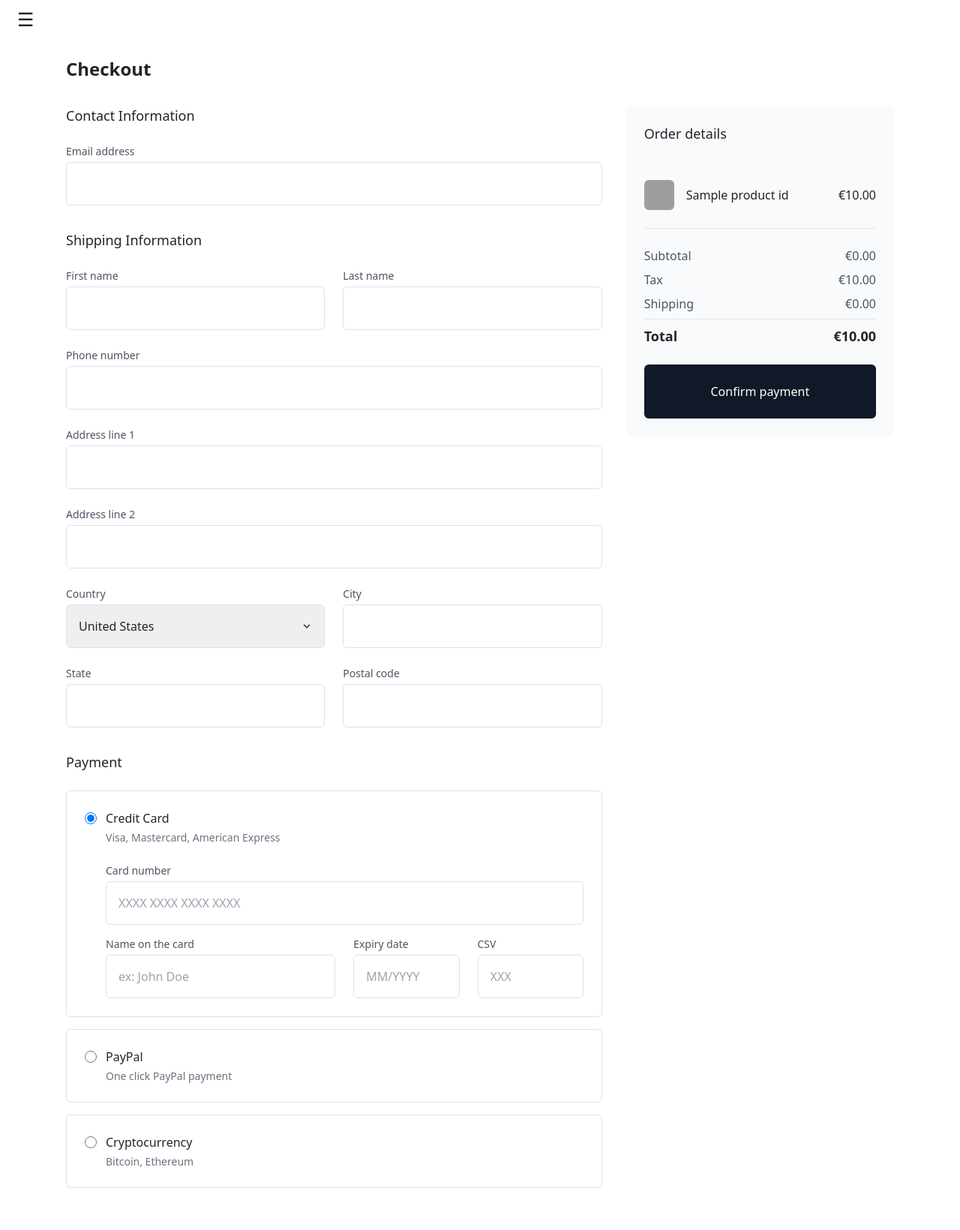
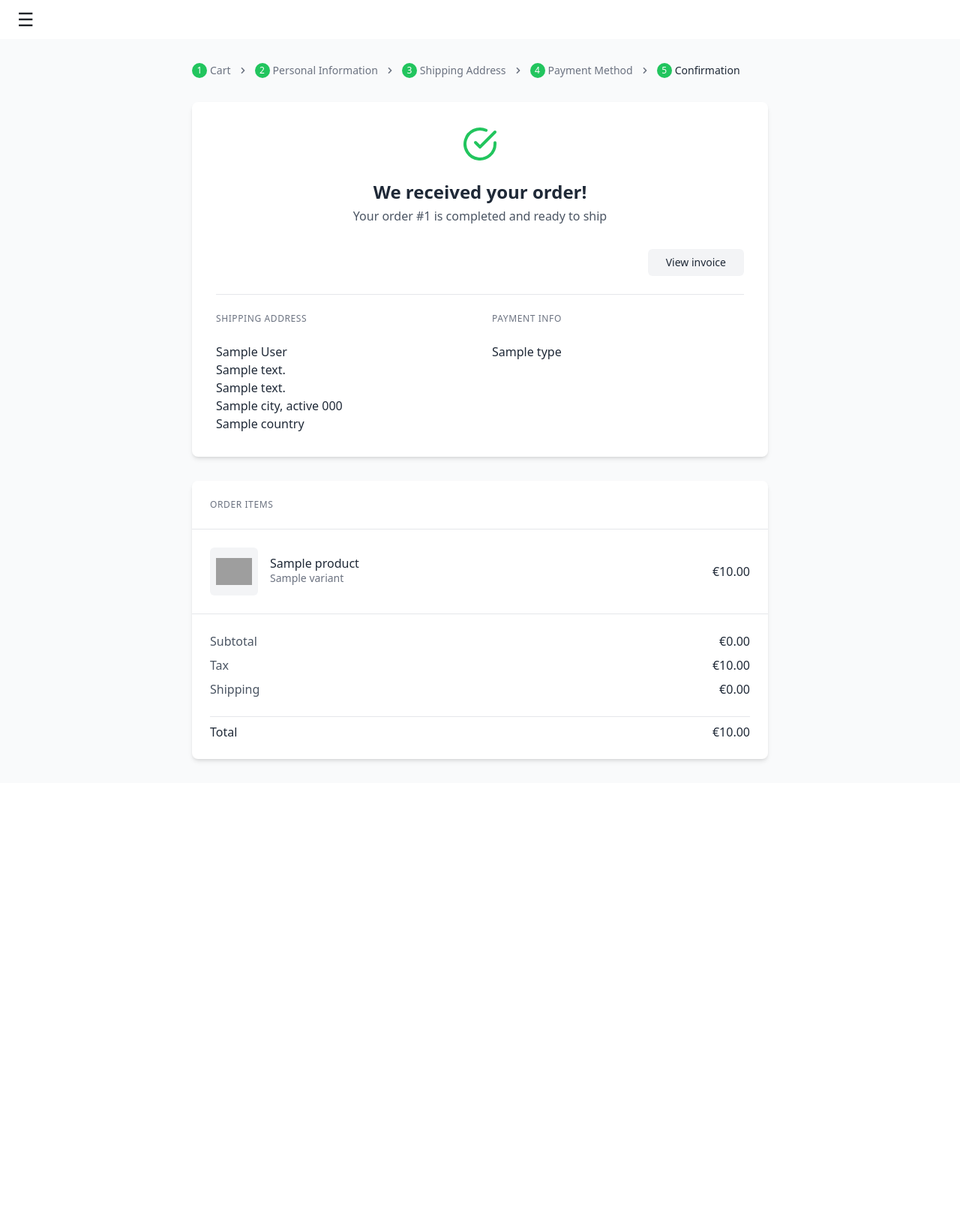
Before and after one commit to youssefchkili/GoSport, a Symfony app: template templates/order/success.html.twig in a window 1280 px wide. Shown: the part 82-1722 px from the top of the page at 75% size. After the commit the page ends 1099 px from the top, so only its background shows below. Run offline with Twig, Linux system fonts and the light colour scheme; the template is opened without the code that fills it: most values are stand-ins (such as "Sample title", 1, 10 or a date in 2020); style sheets or scripts are compiled from the project's sources; some libraries are stand-ins or nearby versions; grey boxes are pictures that could not be loaded.

Commit message:
doing the confirmed order page

```diff
--- a/composer.json
+++ b/composer.json
@@ -45,7 +45,7 @@
         "symfony/validator": "7.2.*",
         "symfony/web-link": "7.2.*",
         "symfony/yaml": "7.2.*",
-        "symfonycasts/tailwind-bundle": "^0.10.0",
+        "symfonycasts/tailwind-bundle": "*",
         "twig/extra-bundle": "^2.12|^3.0",
         "twig/twig": "^2.12|^3.0"
     },
--- a/config/bundles.php
+++ b/config/bundles.php
@@ -14,4 +14,6 @@ return [
     Symfony\Bundle\MonologBundle\MonologBundle::class => ['all' => true],
     Symfony\Bundle\MakerBundle\MakerBundle::class => ['dev' => true],
     Doctrine\Bundle\FixturesBundle\DoctrineFixturesBundle::class => ['dev' => true, 'test' => true],
+    Symfonycasts\TailwindBundle\SymfonycastsTailwindBundle::class => ['all' => true],
+
 ];
--- a/templates/order/success.html.twig
+++ b/templates/order/success.html.twig
@@ -1,197 +1,154 @@
 {% extends 'coolbase.html.twig' %}
 
 {% block body %}
-    <div class="max-w-6xl mx-auto p-4 font-sans">
-        <h1 class="text-2xl font-bold mb-8">Checkout</h1>
+    <div class="bg-gray-50 min-h-screen py-8 px-4">
+        <div class="max-w-3xl mx-auto">
+            {# Breadcrumb #}
+            <nav class="flex items-center mb-8 text-sm text-gray-500">
+                <div class="flex items-center">
+                    <span class="bg-green-500 text-white rounded-full w-5 h-5 flex items-center justify-center text-xs mr-1">1</span>
+                    <span>Cart</span>
+                </div>
+                <div class="mx-2">
+                    <svg class="w-4 h-4" fill="currentColor" viewBox="0 0 20 20">
+                        <path fill-rule="evenodd" d="M7.293 14.707a1 1 0 010-1.414L10.586 10 7.293 6.707a1 1 0 011.414-1.414l4 4a1 1 0 010 1.414l-4 4a1 1 0 01-1.414 0z" clip-rule="evenodd" />
+                    </svg>
+                </div>
+                <div class="flex items-center">
+                    <span class="bg-green-500 text-white rounded-full w-5 h-5 flex items-center justify-center text-xs mr-1">2</span>
+                    <span>Personal Information</span>
+                </div>
+                <div class="mx-2">
+                    <svg class="w-4 h-4" fill="currentColor" viewBox="0 0 20 20">
+                        <path fill-rule="evenodd" d="M7.293 14.707a1 1 0 010-1.414L10.586 10 7.293 6.707a1 1 0 011.414-1.414l4 4a1 1 0 010 1.414l-4 4a1 1 0 01-1.414 0z" clip-rule="evenodd" />
+                    </svg>
+                </div>
+                <div class="flex items-center">
+                    <span class="bg-green-500 text-white rounded-full w-5 h-5 flex items-center justify-center text-xs mr-1">3</span>
+                    <span>Shipping Address</span>
+                </div>
+                <div class="mx-2">
+                    <svg class="w-4 h-4" fill="currentColor" viewBox="0 0 20 20">
+                        <path fill-rule="evenodd" d="M7.293 14.707a1 1 0 010-1.414L10.586 10 7.293 6.707a1 1 0 011.414-1.414l4 4a1 1 0 010 1.414l-4 4a1 1 0 01-1.414 0z" clip-rule="evenodd" />
+                    </svg>
+                </div>
+                <div class="flex items-center">
+                    <span class="bg-green-500 text-white rounded-full w-5 h-5 flex items-center justify-center text-xs mr-1">4</span>
+                    <span>Payment Method</span>
+                </div>
+                <div class="mx-2">
+                    <svg class="w-4 h-4" fill="currentColor" viewBox="0 0 20 20">
+                        <path fill-rule="evenodd" d="M7.293 14.707a1 1 0 010-1.414L10.586 10 7.293 6.707a1 1 0 011.414-1.414l4 4a1 1 0 010 1.414l-4 4a1 1 0 01-1.414 0z" clip-rule="evenodd" />
+                    </svg>
+                </div>
+                <div class="flex items-center">
+                    <span class="bg-green-500 text-white rounded-full w-5 h-5 flex items-center justify-center text-xs mr-1">5</span>
+                    <span class="font-medium text-gray-800">Confirmation</span>
+                </div>
+            </nav>
 
-        <div class="flex flex-col md:flex-row gap-8">
-            <!-- Left side - Customer Information -->
-            <div class="w-full md:w-2/3">
-                <div class="mb-8">
-                    <h2 class="text-lg font-medium mb-4">Contact Information</h2>
-                    <div class="mb-4">
-                        <label for="email" class="block text-sm text-gray-600 mb-1">Email address</label>
-                        <input type="email" id="email" name="email" class="w-full p-3 border border-gray-200 rounded-md focus:outline-none focus:ring-2 focus:ring-blue-500">
+            {# Order Confirmation Card #}
+            <div class="bg-white rounded-lg shadow-md p-8 mb-8">
+                <div class="text-center mb-8">
+                    <div class="flex justify-center mb-4">
+                        <svg xmlns="http://www.w3.org/2000/svg" width="48" height="48" viewBox="0 0 24 24" fill="none" stroke="currentColor" stroke-width="2" stroke-linecap="round" stroke-linejoin="round" class="text-green-500">
+                            <path d="M22 11.08V12a10 10 0 1 1-5.93-9.14"></path>
+                            <polyline points="22 4 12 14.01 9 11.01"></polyline>
+                        </svg>
                     </div>
+                    <h1 class="text-2xl font-bold text-gray-800 mb-1">We received your order!</h1>
+                    <p class="text-gray-600">Your order #{{ order.id }} is completed and ready to ship</p>
                 </div>
 
-                <div class="mb-8">
-                    <h2 class="text-lg font-medium mb-4">Shipping Information</h2>
-                    <div class="grid grid-cols-1 md:grid-cols-2 gap-4 mb-4">
-                        <div>
-                            <label for="first_name" class="block text-sm text-gray-600 mb-1">First name</label>
-                            <input type="text" id="first_name" name="first_name" class="w-full p-3 border border-gray-200 rounded-md focus:outline-none focus:ring-2 focus:ring-blue-500">
-                        </div>
-                        <div>
-                            <label for="last_name" class="block text-sm text-gray-600 mb-1">Last name</label>
-                            <input type="text" id="last_name" name="last_name" class="w-full p-3 border border-gray-200 rounded-md focus:outline-none focus:ring-2 focus:ring-blue-500">
+                <div class="flex justify-end mb-6">
+                    <a href="{{ path('order_invoice', {'id': order.id}) }}" class="bg-gray-100 text-gray-800 px-4 py-2 rounded-md text-sm font-medium">
+                        View invoice
+                    </a>
+                </div>
+
+                <div class="grid md:grid-cols-2 gap-8 border-t pt-6">
+                    {# Shipping Address #}
+                    <div>
+                        <h2 class="text-xs font-medium text-gray-500 uppercase tracking-wider mb-4">
+                            SHIPPING ADDRESS
+                        </h2>
+                        <div class="text-gray-800">
+                            <p class="font-medium">{{ order.shippingAddress.firstName }} {{ order.shippingAddress.lastName }}</p>
+                            <p>{{ order.shippingAddress.addressLine1 }}</p>
+                            {% if order.shippingAddress.addressLine2 %}
+                                <p>{{ order.shippingAddress.addressLine2 }}</p>
+                            {% endif %}
+                            <p>{{ order.shippingAddress.city }}, {{ order.shippingAddress.state }} {{ order.shippingAddress.postalCode }}</p>
+                            <p>{{ order.shippingAddress.country }}</p>
                         </div>
                     </div>
 
-                    <div class="mb-4">
-                        <label for="phone" class="block text-sm text-gray-600 mb-1">Phone number</label>
-                        <input type="tel" id="phone" name="phone" class="w-full p-3 border border-gray-200 rounded-md focus:outline-none focus:ring-2 focus:ring-blue-500">
-                    </div>
-
-                    <div class="mb-4">
-                        <label for="address_line1" class="block text-sm text-gray-600 mb-1">Address line 1</label>
-                        <input type="text" id="address_line1" name="address_line1" class="w-full p-3 border border-gray-200 rounded-md focus:outline-none focus:ring-2 focus:ring-blue-500">
-                    </div>
-
-                    <div class="mb-4">
-                        <label for="address_line2" class="block text-sm text-gray-600 mb-1">Address line 2</label>
-                        <input type="text" id="address_line2" name="address_line2" class="w-full p-3 border border-gray-200 rounded-md focus:outline-none focus:ring-2 focus:ring-blue-500">
-                    </div>
-
-                    <div class="grid grid-cols-1 md:grid-cols-2 gap-4 mb-4">
-                        <div>
-                            <label for="country" class="block text-sm text-gray-600 mb-1">Country</label>
-                            <div class="relative">
-                                <select id="country" name="country" class="appearance-none w-full p-3 border border-gray-200 rounded-md focus:outline-none focus:ring-2 focus:ring-blue-500">
-                                    <option value="US">United States</option>
-                                    {% for country in countries %}
-                                        <option >{{ country }}</option>
-                                    {% endfor %}
-                                </select>
-                                <div class="pointer-events-none absolute inset-y-0 right-0 flex items-center px-3 text-gray-700">
-                                    <svg class="fill-current h-4 w-4" xmlns="http://www.w3.org/2000/svg" viewBox="0 0 20 20">
-                                        <path d="M9.293 12.95l.707.707L15.657 8l-1.414-1.414L10 10.828 5.757 6.586 4.343 8z"/>
-                                    </svg>
-                                </div>
-                            </div>
-                        </div>
-                        <div>
-                            <label for="city" class="block text-sm text-gray-600 mb-1">City</label>
-                            <input type="text" id="city" name="city" class="w-full p-3 border border-gray-200 rounded-md focus:outline-none focus:ring-2 focus:ring-blue-500">
-                        </div>
-                    </div>
-
-                    <div class="grid grid-cols-1 md:grid-cols-2 gap-4">
-                        <div>
-                            <label for="state" class="block text-sm text-gray-600 mb-1">State</label>
-                            <input type="text" id="state" name="state" class="w-full p-3 border border-gray-200 rounded-md focus:outline-none focus:ring-2 focus:ring-blue-500">
-                        </div>
-                        <div>
-                            <label for="postal_code" class="block text-sm text-gray-600 mb-1">Postal code</label>
-                            <input type="text" id="postal_code" name="postal_code" class="w-full p-3 border border-gray-200 rounded-md focus:outline-none focus:ring-2 focus:ring-blue-500">
-                        </div>
-                    </div>
-                </div>
-
-                <div class="mb-8">
-                    <h2 class="text-lg font-medium mb-4">Payment</h2>
-
-                    <div class="space-y-4">
-                        <!-- Credit Card Option -->
-                        <div class="border border-gray-200 rounded-md p-4 relative">
-                            <div class="flex items-center">
-                                <input type="radio" id="payment_cc" name="payment_method" value="cc" class="h-4 w-4 text-blue-600" checked>
-                                <label for="payment_cc" class="ml-3 font-medium">Credit Card</label>
-                            </div>
-                            <div class="ml-7 mt-1 text-sm text-gray-500">Visa, Mastercard, American Express</div>
-
-                            <div id="cc_details" class="ml-7 mt-4 space-y-4">
-                                <div>
-                                    <label for="card_number" class="block text-sm text-gray-600 mb-1">Card number</label>
-                                    <input type="text" id="card_number" name="card_number" placeholder="XXXX XXXX XXXX XXXX" class="w-full p-3 border border-gray-200 rounded-md focus:outline-none focus:ring-2 focus:ring-blue-500">
-                                </div>
-
-                                <div class="grid grid-cols-2 gap-4">
-                                    <div>
-                                        <label for="card_name" class="block text-sm text-gray-600 mb-1">Name on the card</label>
-                                        <input type="text" id="card_name" name="card_name" placeholder="ex: John Doe" class="w-full p-3 border border-gray-200 rounded-md focus:outline-none focus:ring-2 focus:ring-blue-500">
-                                    </div>
-                                    <div class="grid grid-cols-2 gap-4">
-                                        <div>
-                                            <label for="expiry_date" class="block text-sm text-gray-600 mb-1">Expiry date</label>
-                                            <input type="text" id="expiry_date" name="expiry_date" placeholder="MM/YYYY" class="w-full p-3 border border-gray-200 rounded-md focus:outline-none focus:ring-2 focus:ring-blue-500">
-                                        </div>
-                                        <div>
-                                            <label for="cvv" class="block text-sm text-gray-600 mb-1">CSV</label>
-                                            <input type="text" id="cvv" name="cvv" placeholder="XXX" class="w-full p-3 border border-gray-200 rounded-md focus:outline-none focus:ring-2 focus:ring-blue-500">
-                                        </div>
-                                    </div>
-                                </div>
-                            </div>
-                        </div>
-
-                        <!-- PayPal Option -->
-                        <div class="border border-gray-200 rounded-md p-4 relative">
-                            <div class="flex items-center">
-                                <input type="radio" id="payment_paypal" name="payment_method" value="paypal" class="h-4 w-4 text-blue-600">
-                                <label for="payment_paypal" class="ml-3 font-medium">PayPal</label>
-                            </div>
-                            <div class="ml-7 mt-1 text-sm text-gray-500">One click PayPal payment</div>
-                        </div>
-
-                        <!-- Cryptocurrency Option -->
-                        <div class="border border-gray-200 rounded-md p-4 relative">
-                            <div class="flex items-center">
-                                <input type="radio" id="payment_crypto" name="payment_method" value="crypto" class="h-4 w-4 text-blue-600">
-                                <label for="payment_crypto" class="ml-3 font-medium">Cryptocurrency</label>
-                            </div>
-                            <div class="ml-7 mt-1 text-sm text-gray-500">Bitcoin, Ethereum</div>
+                    {# Payment Info #}
+                    <div>
+                        <h2 class="text-xs font-medium text-gray-500 uppercase tracking-wider mb-4">
+                            PAYMENT INFO
+                        </h2>
+                        <div class="text-gray-800">
+                            <p class="font-medium">{{ order.paymentMethod.type }}</p>
+                            {% if order.paymentMethod.type == 'Credit Card' %}
+                                <p>{{ order.paymentMethod.cardType }}</p>
+                                <p>**** {{ order.paymentMethod.lastFour }}</p>
+                            {% elseif order.paymentMethod.type == 'PayPal' %}
+                                <p>{{ order.paymentMethod.email }}</p>
+                            {% endif %}
                         </div>
                     </div>
                 </div>
             </div>
 
-            <!-- Right side - Order Summary -->
-            <div class="w-full md:w-1/3">
-                <div class="bg-gray-50 p-6 rounded-lg">
-                    <h2 class="text-lg font-medium mb-4">Order details</h2>
+            {# Order Items #}
+            <div class="bg-white rounded-lg shadow-md overflow-hidden">
+                <h2 class="text-xs font-medium text-gray-500 uppercase tracking-wider p-6 border-b">
+                    ORDER ITEMS
+                </h2>
 
-                    {% if cartItems is not empty %}
-                        {% for item in cartItems %}
-                            <div class="flex justify-between items-center py-4 border-b border-gray-200">
-                                <div class="flex items-center gap-3">
-                                    <div class="w-10 h-10 bg-gray-100 rounded-md overflow-hidden">
-                                        {% set firstImage = item.productId.images|first %}
-                                        {% if firstImage %}
-                                            <img src="{{ asset('uploads/products/' ~ firstImage.path) }}" alt="{{ item.productId.name }}" class="w-full h-full object-cover" />
-                                        {% else %}
-                                            <div class="w-full h-full bg-gray-200"></div>
-                                        {% endif %}
-                                    </div>
-                                    <div>
-                                        <div class="font-medium">{{ item.productId.name }}</div>
+                {% for item in order.items %}
+                    <div class="border-b p-6">
+                        <div class="flex items-center">
+                            <div class="w-16 h-16 bg-gray-100 rounded-md flex items-center justify-center mr-4">
+                                {% set firstImage = item.product.images|first %}
+                                {% if firstImage %}
+                                    <img src="{{ asset('uploads/products/' ~ firstImage.path) }}" alt="{{ item.product.name }}" class="w-12 h-12 object-contain" />
+                                {% else %}
+                                    <div class="w-12 h-12 bg-gray-200"></div>
+                                {% endif %}
+                            </div>
+                            <div class="flex-1">
+                                <h3 class="font-medium text-gray-800">{{ item.product.name }}</h3>
+                                <p class="text-gray-500 text-sm">{{ item.variant }}</p>
+                            </div>
+                            <div class="font-medium text-gray-800">€{{ item.price|number_format(2, '.', ',') }}</div>
+                        </div>
+                    </div>
+                {% endfor %}
 
-                                    </div>
-                                </div>
-                                <div class="flex items-center gap-2">
-                                    <span class="font-medium">€{{ item.productId.price|number_format(2, '.', ',') }}</span>
-
-                                </div>
-                            </div>
-                        {% endfor %}
-                    {% else %}
-                        <div class="py-4 text-center text-gray-500">
-                            Your cart is empty
+                {# Total #}
+                <div class="p-6">
+                    <div class="flex justify-between mb-2">
+                        <span class="text-gray-600">Subtotal</span>
+                        <span class="font-medium text-gray-800">€{{ order.subtotal|number_format(2, '.', ',') }}</span>
+                    </div>
+                    {% if order.tax > 0 %}
+                        <div class="flex justify-between mb-2">
+                            <span class="text-gray-600">Tax</span>
+                            <span class="font-medium text-gray-800">€{{ order.tax|number_format(2, '.', ',') }}</span>
                         </div>
                     {% endif %}
-
-                    <div class="mt-4 space-y-2">
-                        <div class="flex justify-between text-gray-600">
-                            <span>Subtotal</span>
-                            <span>€{{ subtotal|number_format(2, '.', ',') }}</span>
+                    {% if order.shipping > 0 %}
+                        <div class="flex justify-between mb-2">
+                            <span class="text-gray-600">Shipping</span>
+                            <span class="font-medium text-gray-800">€{{ order.shipping|number_format(2, '.', ',') }}</span>
                         </div>
-                        <div class="flex justify-between text-gray-600">
-                            <span>Tax</span>
-                            <span>€{{ tax|number_format(2, '.', ',') }}</span>
-                        </div>
-                        <div class="flex justify-between text-gray-600">
-                            <span>Shipping</span>
-                            <span>€{{ shipping|number_format(2, '.', ',') }}</span>
-                        </div>
-                        <div class="flex justify-between font-bold text-lg pt-2 border-t border-gray-200">
-                            <span>Total</span>
-                            <span>€{{ total|number_format(2, '.', ',') }}</span>
-                        </div>
+                    {% endif %}
+                    <div class="flex justify-between pt-2 border-t mt-4">
+                        <span class="font-medium text-gray-800">Total</span>
+                        <span class="font-medium text-gray-800">€{{ order.total|number_format(2, '.', ',') }}</span>
                     </div>
-
-                    <button type="submit" form="checkout_form" class="w-full bg-gray-900 text-white rounded-md py-4 font-medium mt-6 hover:bg-black transition">
-                        Confirm payment
-                    </button>
                 </div>
             </div>
         </div>
```
Also changed, not shown: migrations/Version20250511173307.php (added, +35 -0 lines), src/Controller/OrderController.php (+38 -2 lines), src/Entity/Product.php (+15 -0 lines), templates/order/checkout.html.twig (added, +200 -0 lines), 1 other file.
